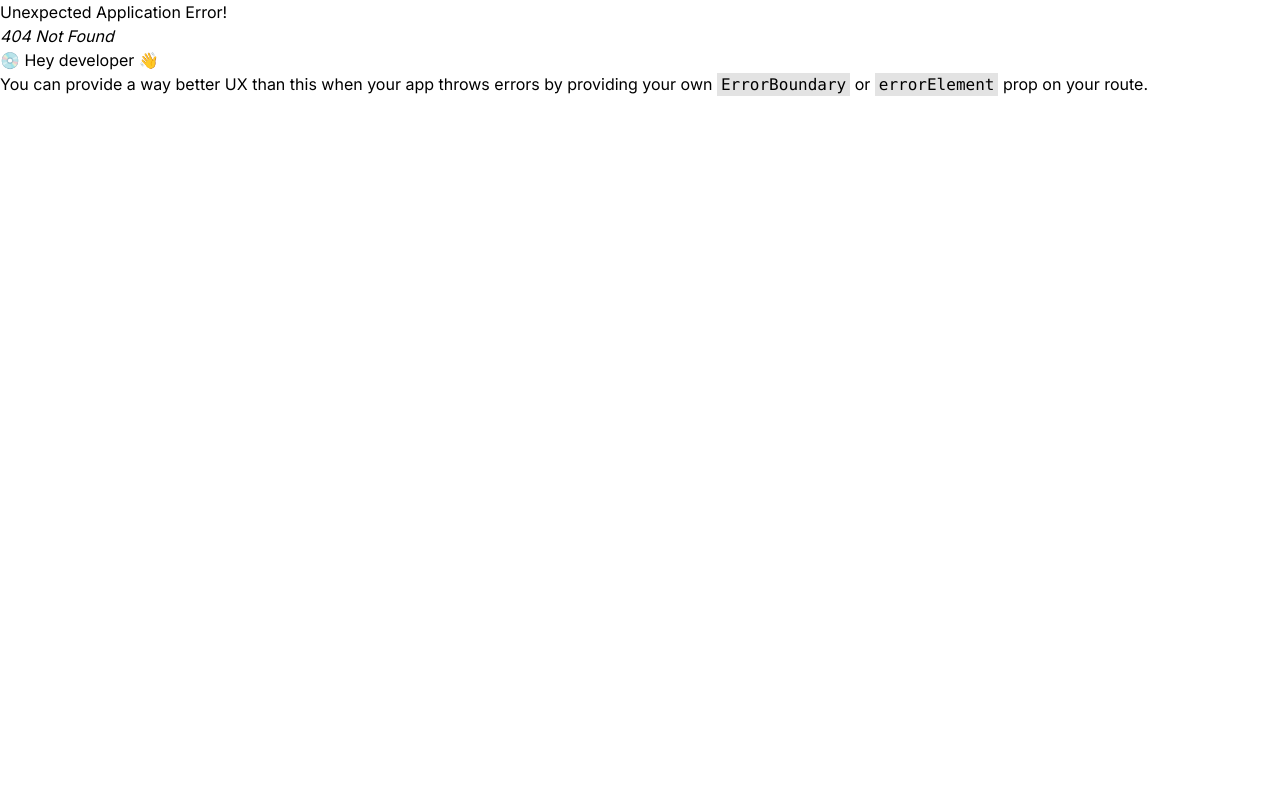
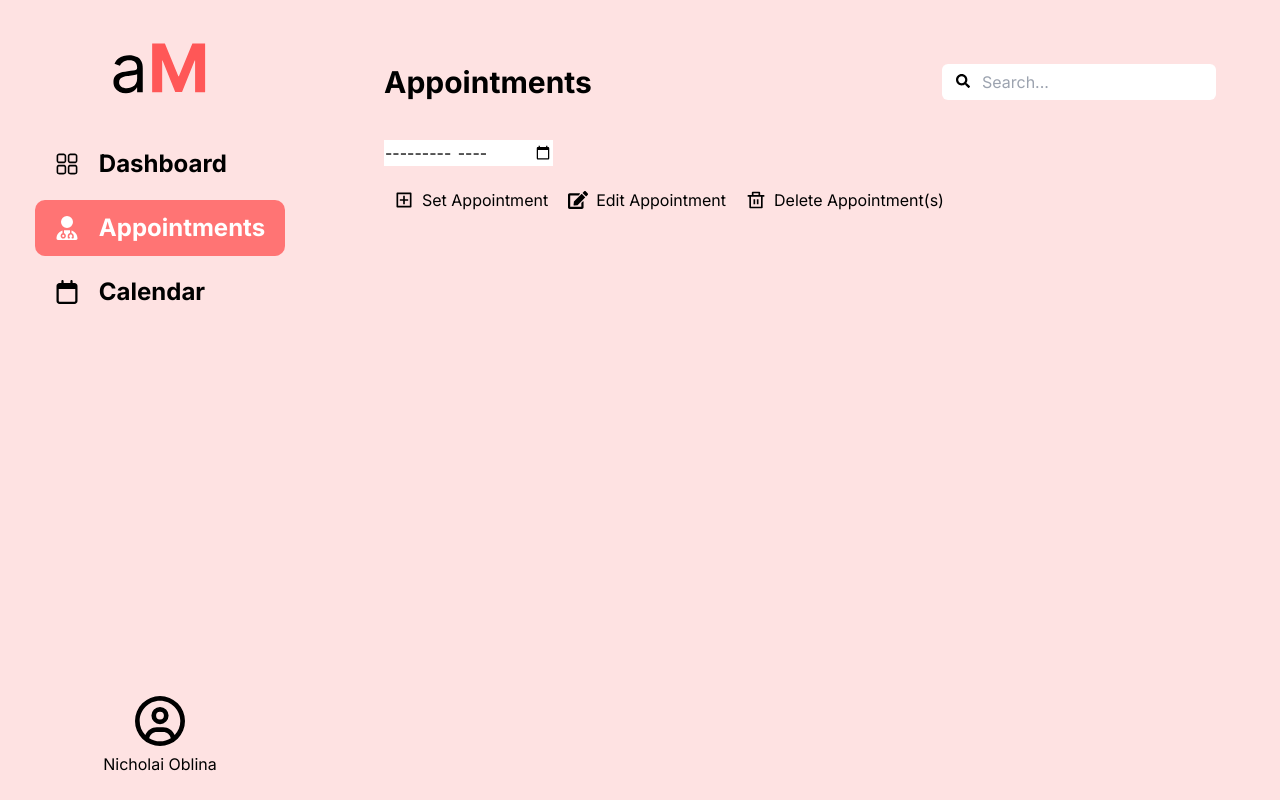
Before and after one commit to Sceyo/AppointMed, a React (Vite) app in the folder frontend/: page /appointments in a window 1280 px wide. Before the commit this address had no page. Built offline with nearby package versions, Linux system fonts and the light colour scheme.

Commit message:
feat: dashboard UI complete, started on appt page

```diff
--- a/frontend/src/App.css
+++ b/frontend/src/App.css
@@ -5,17 +5,26 @@
 }
 
 #sidebar-item-active {
-  background-color: #FF5757;
+  background-color: rgb(255,87,87, .79);
   border-radius: 10px;
   color: white;
 }
 
 div#sidebar-items > #sidebar-item:hover {
-  color: #FF5757;
+  color: rgb(255,87,87, .79);
   cursor: pointer;
 }
 
 #sidebar-item:hover {
-  color: #FF5757;
+  color: rgb(255,87,87, .79);
   cursor: pointer;
 }
+
+.action-btn {
+  padding: 10px;
+  margin: 4px 0px;
+}
+
+.action-btn:hover {
+  background-color: rgba(112, 128, 144, 0.327);
+}
--- /dev/null
+++ b/frontend/src/common/Header.jsx
@@ -0,0 +1,29 @@
+import { FaSearch } from 'react-icons/fa';
+
+export default function Header({ title, searchType }) {
+    return (
+        <div className='inline-flex flex-row p-16 pb-8' id='dashboard-header'>
+          <div className='flex flex-1'>
+            <h1 className='text-3xl font-bold'>{title}</h1>
+          </div>
+          { searchType && (
+            <div className='flex flex-row' id='dashboard-search'>
+                <FaSearch
+                style={{
+                    position: 'absolute',
+                    marginTop: '6px',
+                    padding: '4px',
+                    marginLeft: '10px',
+                    pointerEvents: 'none',
+                }}
+                size={22}
+                />
+                <input
+                className='flex flex-row items-center bg-slate-300 rounded-md pl-10'
+                placeholder='Search...'
+                />
+            </div>
+          )}
+        </div>
+    )
+}
--- a/frontend/src/common/Sidebar.jsx
+++ b/frontend/src/common/Sidebar.jsx
@@ -1,12 +1,13 @@
-import '../App.css'
-import Logo from '../assets/appointMed-logo.svg'
-import { RxDashboard } from "react-icons/rx";
-import { FaUserDoctor, FaRegCalendar, FaRegCircleUser } from "react-icons/fa6";
-import { useLocation } from 'react-router-dom';
+import '../App.css';
+import Logo from '../assets/appointMed-logo.svg';
+import { RxDashboard } from 'react-icons/rx';
+import { FaUserDoctor, FaRegCalendar, FaRegCircleUser } from 'react-icons/fa6';
+import { useLocation, useNavigate } from 'react-router-dom';
 import { isActivePath } from './GlobalFunc';
 
 export default function Sidebar() {
   const location = useLocation();
+  const navigate = useNavigate();
 
   return (
     <div className='w-1/4 flex flex-col bg-slate-50 drop-shadow-md items-center'>
@@ -14,23 +15,39 @@ export default function Sidebar() {
         <img src={Logo} alt='appMed-logo' style={{ width: '120px' }} />
       </div>
       <div className='flex flex-col h-4/5 items-left' id='sidebar-items'>
-        <div className='flex flex-row items-center mb-2 p-3 px-5 justify-left content-center' id={isActivePath(location, 'dashboard')}>
+        <div
+          className='flex flex-row items-center mb-2 p-3 px-5 justify-left content-center'
+          id={isActivePath(location, 'dashboard')}
+          onClick={() => navigate('/dashboard')}
+        >
           <RxDashboard style={{ marginRight: '20px' }} size={24} />
           <h1 className='text-2xl font-bold'>Dashboard</h1>
         </div>
-        <div className='flex flex-row items-center mb-2 p-3 px-5 justify-left content-center' id={isActivePath(location, 'appointments')}>
+        <div
+          className='flex flex-row items-center mb-2 p-3 px-5 justify-left content-center'
+          id={isActivePath(location, 'appointments')}
+          onClick={() => navigate('/appointments')}
+        >
           <FaUserDoctor style={{ marginRight: '20px' }} size={24} />
           <h1 className='text-2xl font-bold'>Appointments</h1>
         </div>
-        <div className='flex flex-row items-center mb-2 p-3 px-5 justify-left content-center' id={isActivePath(location, 'calendar')}>
+        <div
+          className='flex flex-row items-center mb-2 p-3 px-5 justify-left content-center'
+          id={isActivePath(location, 'calendar')}
+          onClick={() => navigate('/calendar')}
+        >
           <FaRegCalendar style={{ marginRight: '20px' }} size={24} />
           <h1 className='text-2xl font-bold'>Calendar</h1>
         </div>
         <div className='flex flex-col mt-auto items-center'>
-          <FaRegCircleUser style={{ marginBottom: 6 }} size={50} id='sidebar-item' />
+          <FaRegCircleUser
+            style={{ marginBottom: 6 }}
+            size={50}
+            id='sidebar-item'
+          />
           <h1>Nicholai Oblina</h1>
         </div>
       </div>
     </div>
-  )
+  );
 }
--- a/frontend/src/main.jsx
+++ b/frontend/src/main.jsx
@@ -6,6 +6,7 @@ import { createBrowserRouter, RouterProvider } from 'react-router-dom';
 import LoginPage from './pages/Login.jsx';
 import RegisterPage from './pages/Register.jsx';
 import DashboardPage from './pages/Dashboard.jsx';
+import AppointmentsPage from './pages/Appointments.jsx';
 
 const router = createBrowserRouter([
   {
@@ -20,6 +21,10 @@ const router = createBrowserRouter([
     path: '/dashboard',
     element: <DashboardPage />,
   },
+  {
+    path: '/appointments',
+    element: <AppointmentsPage />,
+  }
 ]);
 
 ReactDOM.createRoot(document.getElementById('root')).render(
--- a/frontend/src/pages/Appointments.jsx
+++ b/frontend/src/pages/Appointments.jsx
@@ -0,0 +1,33 @@
+import Header from '../common/Header';
+import Layout from './Layout';
+import { RiAddBoxLine, RiDeleteBinLine } from "react-icons/ri";
+import { FaEdit } from "react-icons/fa";
+
+export default function AppointmentsPage() {
+  return (
+    <Layout>
+      <div className='flex flex-1 flex-col bg-slate-50'>
+        <Header title='Appointments' searchType={1} />
+        <div className='flex flex-col px-16' id='appt-action-bar'>
+          <div className='flex flex-1 my-2'>
+            <input type='month' name='appt-month' id='appt-month' />
+          </div>
+          <div className='flex flex-row'>
+            <button className='action-btn flex flex-row items-center'>
+              <RiAddBoxLine size={20} style={{ marginRight: '8px' }} />
+              Set Appointment
+            </button>
+            <button className='action-btn flex flex-row items-center'>
+              <FaEdit size={20} style={{ marginRight: '8px' }} />
+              Edit Appointment
+            </button>
+            <button className='action-btn flex flex-row items-center'>
+              <RiDeleteBinLine size={20} style={{ marginRight: '8px' }} />
+              Delete Appointment(s)
+            </button>
+          </div>
+        </div>
+      </div>
+    </Layout>
+  );
+}
--- a/frontend/src/pages/Dashboard.jsx
+++ b/frontend/src/pages/Dashboard.jsx
@@ -1,38 +1,18 @@
 import { Divider } from '../common/Divider';
+import Header from '../common/Header';
 import AppointmentsLog from '../components/dashboard/ApptLog';
 import Layout from './Layout';
-import { FaSearch } from 'react-icons/fa';
 
 export default function DashboardPage() {
   return (
     <Layout>
       <div className='flex flex-1 flex-col bg-slate-50'>
-        <div className='inline-flex flex-row p-16 pb-8' id='dashboard-header'>
-          <div className='flex flex-1'>
-            <h1 className='text-3xl font-bold'>Dashboard</h1>
-          </div>
-          <div className='flex flex-row' id='dashboard-search'>
-            <FaSearch
-              style={{
-                position: 'absolute',
-                marginTop: '6px',
-                padding: '4px',
-                marginLeft: '10px',
-                pointerEvents: 'none',
-              }}
-              size={22}
-            />
-            <input
-              className='flex flex-row items-center bg-slate-300 rounded-md pl-10'
-              placeholder='Search...'
-            />
-          </div>
-        </div>
+        <Header title='Dashboard' searchType={1} />
         <div className='inline-flex flex-row items-end px-16' id='dashboard-appt-num'>
           <h1 className='text-[200px] leading-none font-bold text-primary'>
             8
           </h1>
-          <h2 className='text-[75px] px-4 pb-4'>appointments</h2>
+          <h2 className='text-[75px] leading-none font-normal px-4 my-auto pb-3'><span className='text-[45px] font-light'>pending</span> <br/>appointments</h2>
         </div>
         <Divider />
         <AppointmentsLog />
```
Lines whose indentation alone changed are shown as unchanged.
